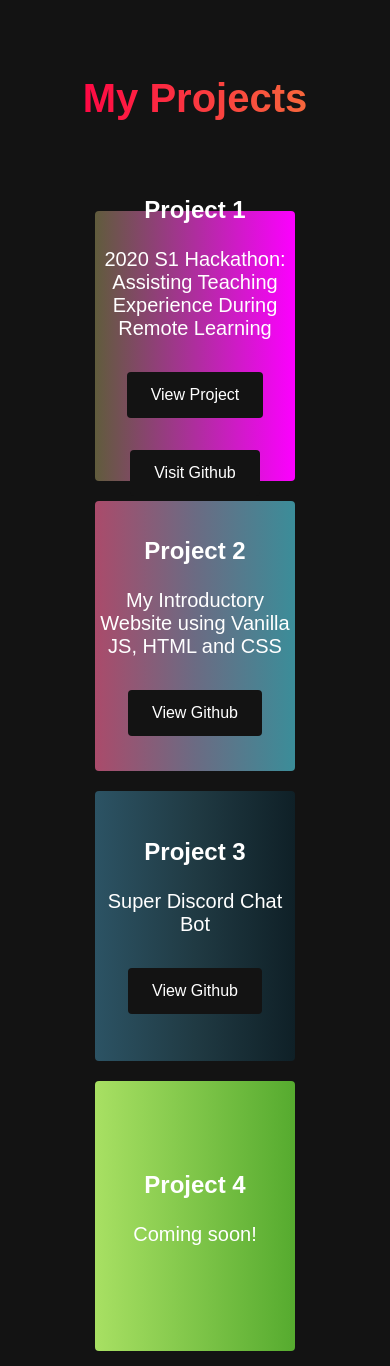
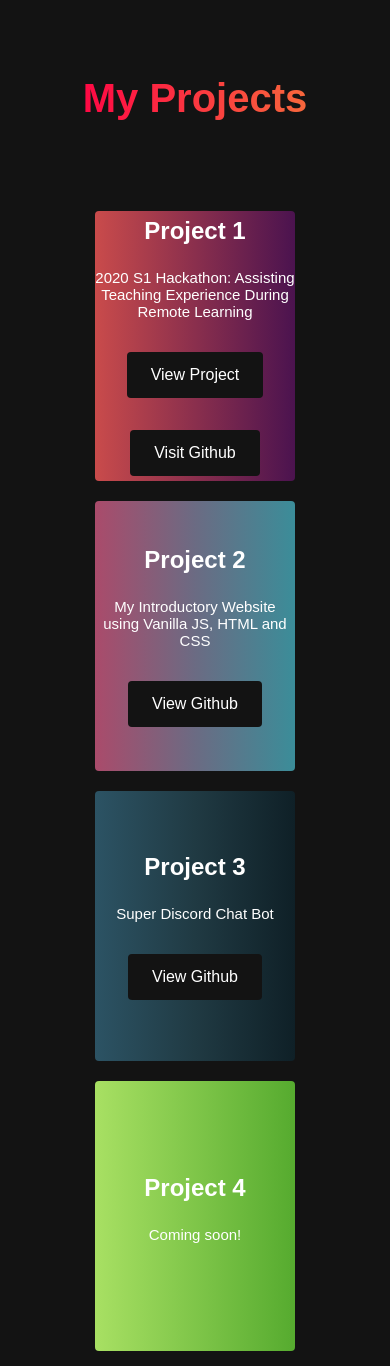
Before and after one commit to dslguo/DG-Website-JS, a PHP site: page / in a window 390 px wide. Shown: the part 2558-3924 px from the top of the page. Run offline with PHP 8.4, Linux system fonts and the light colour scheme.

Commit message:
style: changing font size on mobile screen

```diff
--- a/styles.css
+++ b/styles.css
@@ -662,9 +662,6 @@
   border-radius: 4px;
   background: #131313;
   font-size: 1rem;
-}
-
-.services__card button:hover {
   cursor: pointer;
 }
 
@@ -672,7 +669,6 @@
 .services__card:hover {
   transform: scale(1.075);
   transition: 0.3s ease-in;
-  cursor: pointer;
 }
 
 @media screen and (max-width: 1300px) {
@@ -695,8 +691,11 @@
     flex-direction: column;
     justify-content: center;
     color: #fff;
-    background-image: linear-gradient(to right, #605c3c 0%, #fc00ff 100%);
     transition: 0.3s ease-in;
+  }
+
+  .services__card p {
+    font-size: 15px;
   }
 }
 
```
